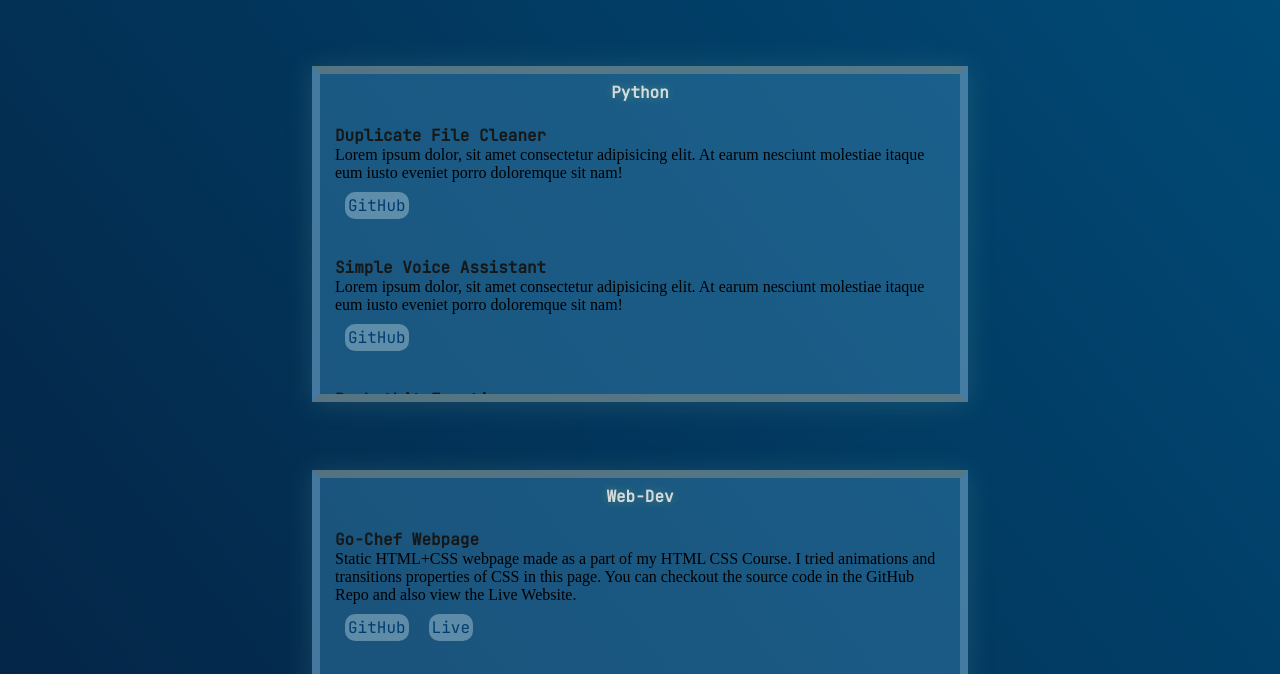
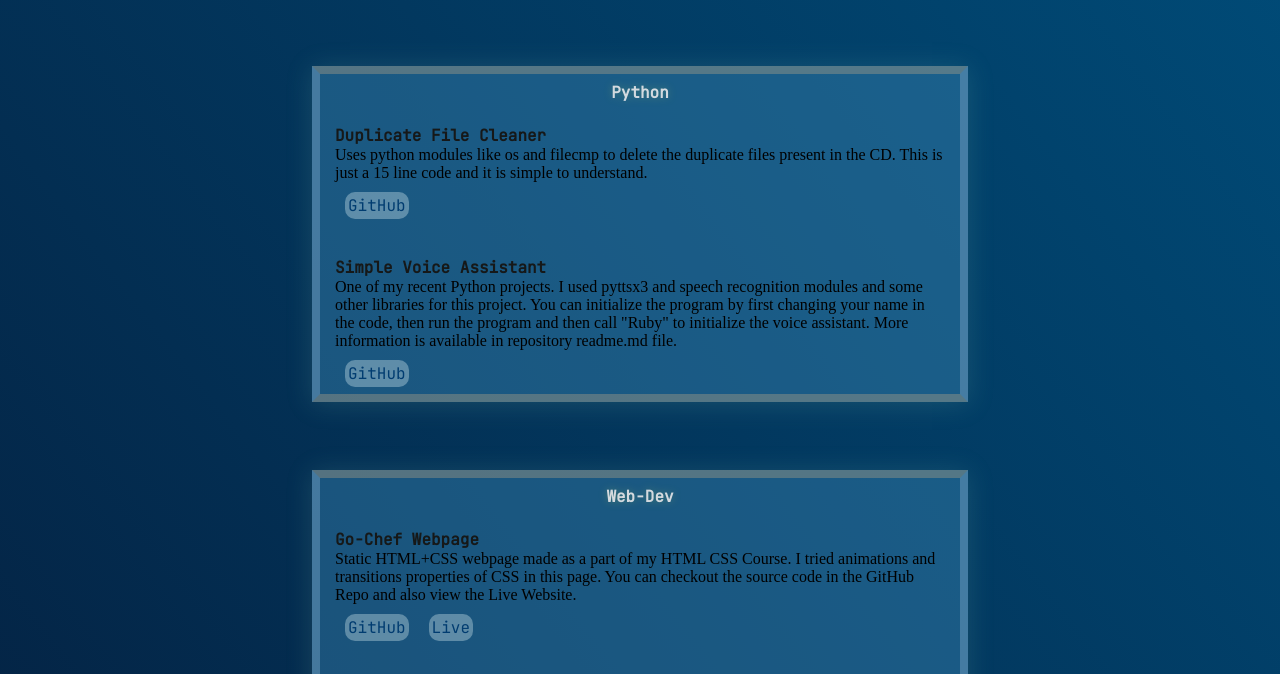
Before and after one commit to gauthking/portfolio, a plain HTML site: page projects.html in a window 1280 px wide. Shown: the part 278-952 px from the top of the page. Drawn offline with Linux system fonts and the light colour scheme.

Commit message:
updated python projects

```diff
--- a/projects.html
+++ b/projects.html
@@ -51,9 +51,9 @@
           <div class="pypr">
             <h4>Duplicate File Cleaner</h4>
             <div>
-              Lorem ipsum dolor, sit amet consectetur adipisicing elit. At earum
-              nesciunt molestiae itaque eum iusto eveniet porro doloremque sit
-              nam!
+              Uses python modules like os and filecmp to delete the duplicate
+              files present in the CD. This is just a 15 line code and it is
+              simple to understand.
             </div>
             <div class="links">
               <a
@@ -66,9 +66,7 @@
           <div class="pypr">
             <h4>Simple Voice Assistant</h4>
             <div>
-              Lorem ipsum dolor, sit amet consectetur adipisicing elit. At earum
-              nesciunt molestiae itaque eum iusto eveniet porro doloremque sit
-              nam!
+              One of my recent Python projects. I used pyttsx3 and speech recognition modules and some other libraries for this project. You can initialize the program by first changing your name in the code, then run the program and then call "Ruby" to initialize the voice assistant. More information is available in repository readme.md file.
             </div>
             <div class="links">
               <a
@@ -81,9 +79,10 @@
           <div class="pypr">
             <h4>Pywhatkit Functions</h4>
             <div>
-              Lorem ipsum dolor, sit amet consectetur adipisicing elit. At earum
-              nesciunt molestiae itaque eum iusto eveniet porro doloremque sit
-              nam!
+              Made use of the pywhatkit python module to perform simple and
+              basic automation tools like sending messages on whatsapp, playing
+              music from youtube and performing an internet search for
+              information.
             </div>
             <div class="links">
               <a
@@ -96,9 +95,9 @@
           <div class="pypr">
             <h4>NFT Minting App</h4>
             <div>
-              Lorem ipsum dolor, sit amet consectetur adipisicing elit. At earum
-              nesciunt molestiae itaque eum iusto eveniet porro doloremque sit
-              nam!
+              Python code I made to mint my NFT Collection to OpenSea NFT
+              Marketplace. This code cannot be cloned and reused. This
+              repository is only for reference purposes.
             </div>
             <div class="links">
               <a
@@ -226,8 +225,6 @@
       <div>Copyright © CP Gautham Krishna</div>
     </footer>
 
-
-
     <script src="script.js"></script>
   </body>
 </html>
```
